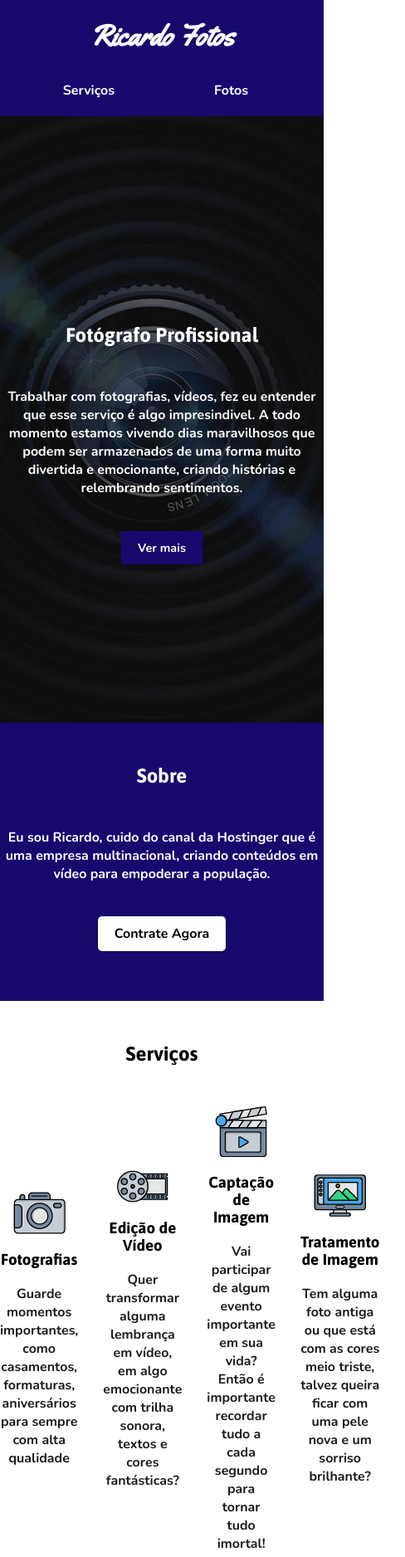
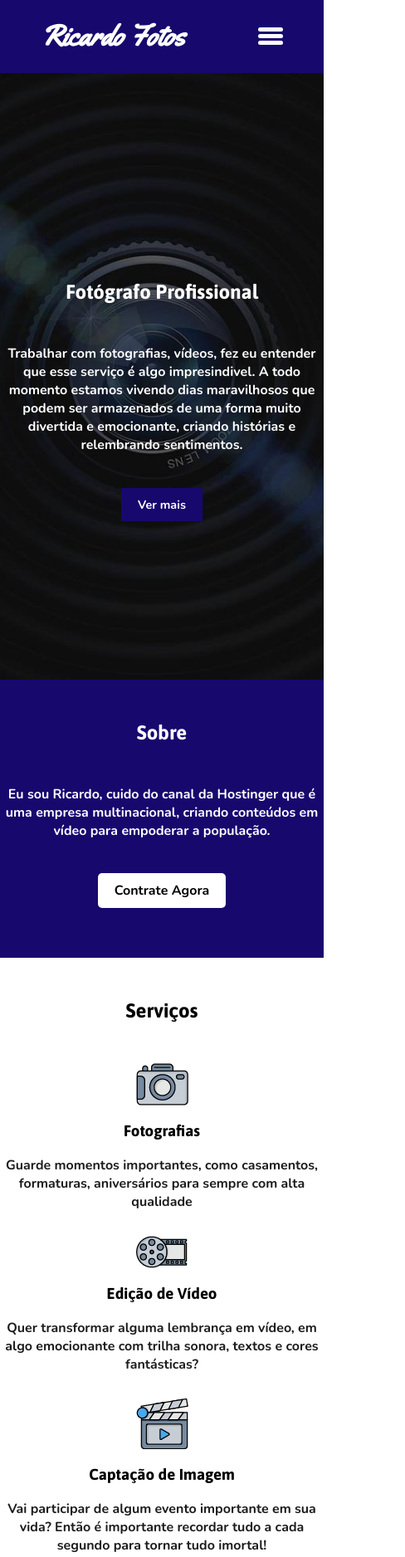
Before and after one commit to GuilhermeAraujo062/ricardo-fotos, a plain HTML site: page index.html in a window 390 px wide. Shown: the top 1876 px of the page at 83% size, 488 px wide, since content can reach past the window. Drawn offline with nearby package versions, Linux system fonts and the light colour scheme.

Commit message:
atualizaçao geral

```diff
--- a/estilo/style.css
+++ b/estilo/style.css
@@ -37,9 +37,20 @@ a:hover {
     text-decoration: underline;
 }
 
+#checkbox-menu {
+    position: absolute;
+    display: none;
+}
+
 /*Configurações Globais*/
 
+
+
 /*Header*/
+
+nav#navegaçao {
+    display: none;
+}
 
 #topo {
     padding: 20px;
@@ -72,7 +83,6 @@ a:hover {
 
     gap: 100px;
     margin-right: 100px;
-
 
 }
 
@@ -257,13 +267,12 @@ footer > p {
 
 /*footer*/
 
-@media (max-width:1200px) {
+@media (max-width: 1200px) {
 
 /*Header*/
 
 #topo {
     padding: 20px;
-
 
     background-color: rgb(23, 8, 110);
     color: white;
@@ -297,3 +306,133 @@ footer > p {
 }
 
 }
+
+@media (max-width: 1032px) {
+
+/*fotos*/
+
+    #fotos img {
+        max-width: 400px;
+        margin: 3px;
+    }
+
+}
+
+@media (max-width: 700px) {
+
+/*Header*/
+
+#topo {
+    padding: 20px;
+
+
+    background-color: rgb(23, 8, 110);
+    color: white;
+
+    display: flex;
+    flex-direction: row;
+    justify-content: space-around;
+
+
+}
+
+#topo > h1 {
+    font-family: var(--fonte3);
+    font-size: 2.2em;
+    font-weight: bold;
+    color: white;
+
+    margin: 0;
+
+}
+
+nav {
+    display: none;
+}
+
+/*menu hamburguer*/
+
+.hamburguer {
+    height: 100%;
+    display: flex;
+    align-items: center;
+    justify-content: center;
+}
+
+#checkbox-menu {
+    position: absolute;
+    opacity: 0;
+}
+
+label {
+    cursor: pointer;
+    position: relative;
+    display: block;
+    height: 22px;
+    width: 30px;
+}
+
+label span {
+    position: absolute;
+    display: block;
+    height: 5px;
+    width: 100%;
+    border-radius: 30px;
+    background-color: white;
+    transition: 0.25s ease-in-out;
+}
+
+label span:nth-child(1) {
+    top: 0;
+}
+
+label span:nth-child(2) {
+    top: 8px;
+}
+
+label span:nth-child(3) {
+    top: 16px;
+}
+
+#checkbox-menu:checked + label span:nth-child(1) {
+    transform: rotate(-45deg);
+    top: 8px;
+}
+
+#checkbox-menu:checked + label span:nth-child(2) {
+    opacity: 0;
+}
+
+#checkbox-menu:checked + label span:nth-child(3) {
+    transform: rotate(45deg);
+    top: 8px;
+}
+
+/*Main*/
+
+/*serviços*/
+
+#servicos {
+    display: flex;
+    flex-direction: column;
+    justify-content: space-between;
+    align-items: center;
+
+    gap: 30px;
+
+    padding-bottom: 80px;
+
+}
+
+#servicos > div {
+    display: flex;
+    flex-direction: column;
+    align-items: center;
+    text-align: center;
+
+    gap: 20px;
+}
+
+
+
+}
--- a/index.html
+++ b/index.html
@@ -11,7 +11,26 @@
     <header id="topo">
         <h1>Ricardo Fotos</h1>
 
+        <div class="hamburguer">
+            <input type="checkbox" id="checkbox-menu">
+
+            <label for="checkbox-menu">
+                <span></span>
+                <span></span>
+                <span></span>
+            </label>
+        </div>
+
         <nav>
+            <ul>
+                <li><a href="#sobre">Sobre</a></li>
+                <li><a href="#servicos">Serviços</a></li>
+                <li><a href="#fotos">Fotos</a></li>
+                <li><a href="#contato">Contato</a></li>
+            </ul>
+        </nav>
+
+        <nav id="navegaçao">
             <ul>
                 <li><a href="#sobre">Sobre</a></li>
                 <li><a href="#servicos">Serviços</a></li>
```
